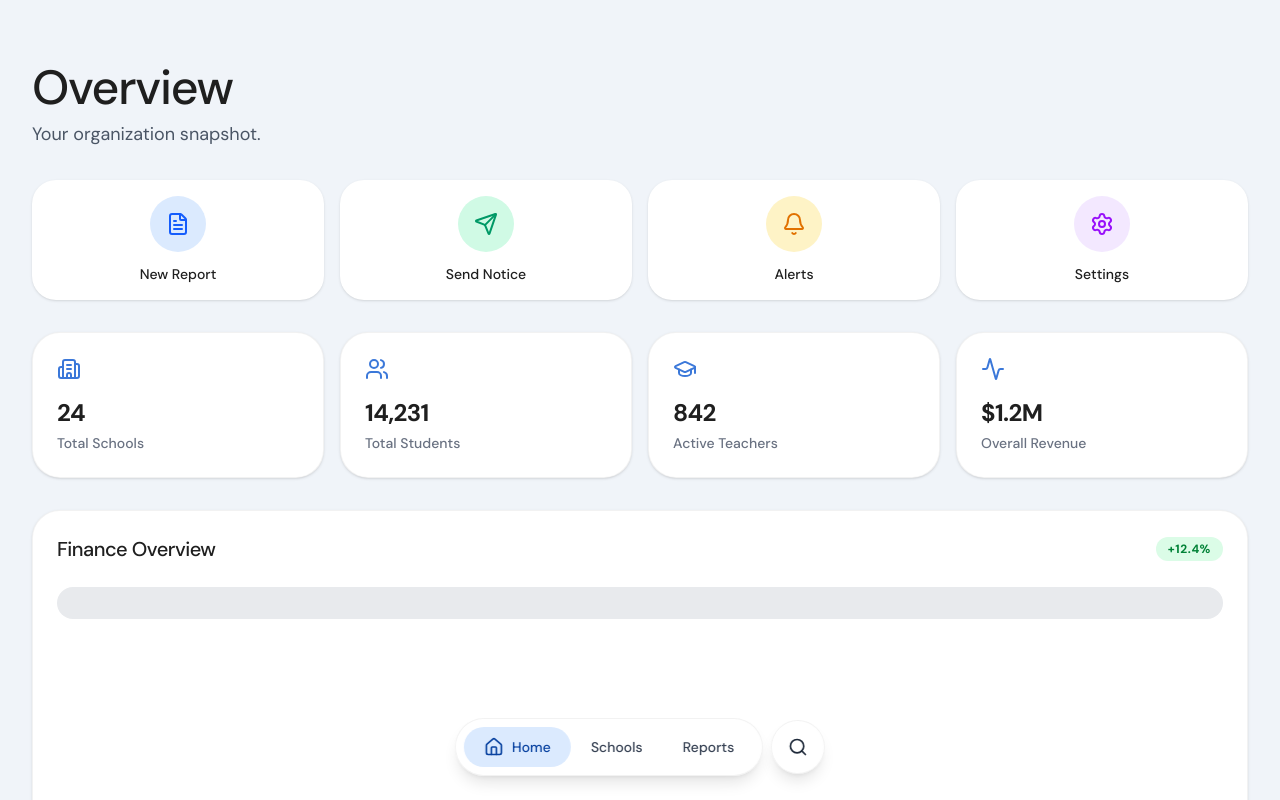
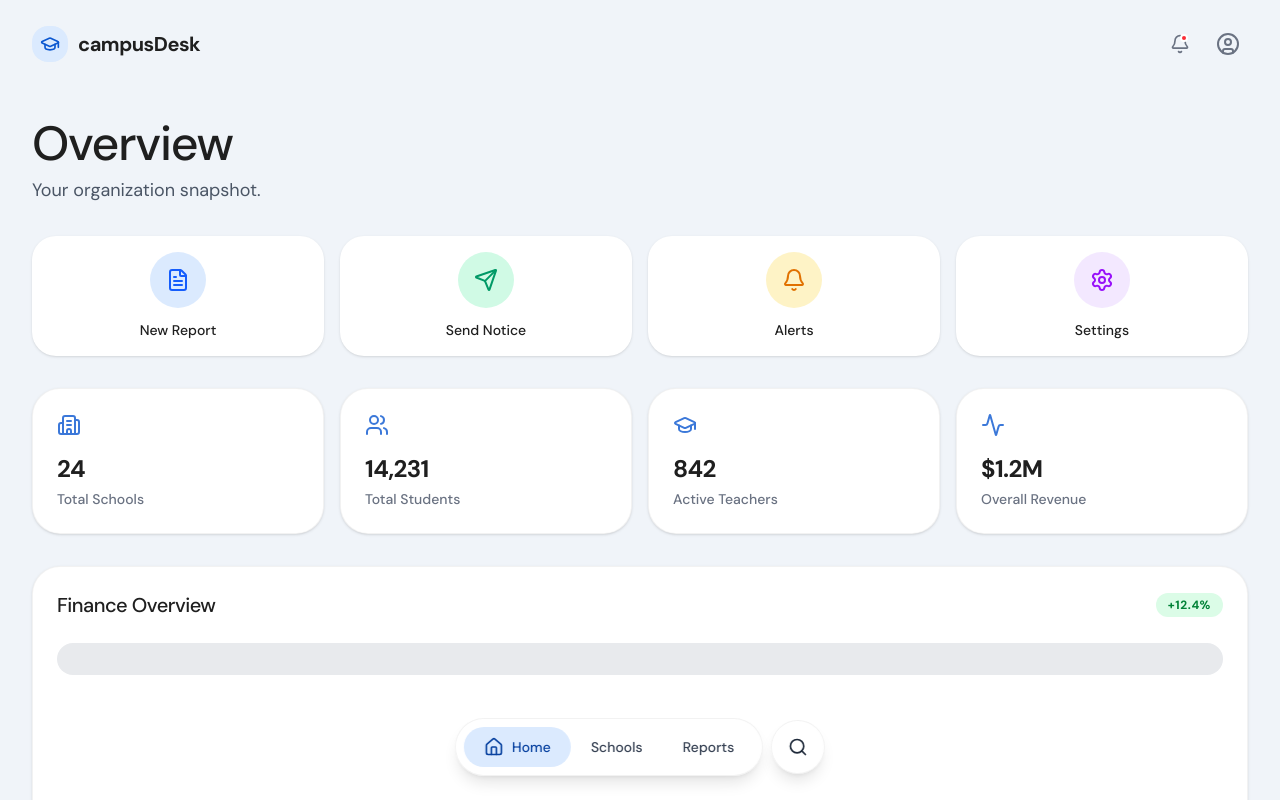
Before and after one commit to ubadha-kaif-work/campusDesk, a Next.js app: page /parent-company in a window 1280 px wide. Shown: the top 800 px of the page. Built offline with nearby package versions, Linux system fonts and the light colour scheme.

Commit message:
feat: add dynamic top navigation bar to dashboard layout

```diff
--- a/src/app/parent-company/layout.tsx
+++ b/src/app/parent-company/layout.tsx
@@ -1,10 +1,12 @@
 import { ReactNode } from "react";
 import { BottomNavbar } from "@/components/layout/BottomNavbar";
+import { TopNavbar } from "@/components/layout/TopNavbar";
 
 export default function ParentCompanyLayout({ children }: { children: ReactNode }) {
     return (
         <div className="min-h-screen pb-32">
-            <main className="max-w-7xl mx-auto p-4 sm:p-6 lg:p-8 pt-8 lg:pt-12">
+            <TopNavbar />
+            <main className="max-w-7xl mx-auto p-4 sm:p-6 lg:p-8 pt-4">
                 {children}
             </main>
             <BottomNavbar />
--- /dev/null
+++ b/src/components/layout/TopNavbar.tsx
@@ -0,0 +1,35 @@
+"use client";
+
+import { Bell, CircleUser, GraduationCap } from "lucide-react";
+import Link from "next/link";
+import { motion } from "framer-motion";
+
+export function TopNavbar() {
+    return (
+        <motion.nav
+            initial={{ opacity: 0, y: -20 }}
+            animate={{ opacity: 1, y: 0 }}
+            className="w-full bg-transparent px-4 sm:px-6 lg:px-8 pt-6 pb-2 flex justify-between items-center max-w-7xl mx-auto"
+        >
+            {/* Left side: Logo & Name */}
+            <Link href="/parent-company" className="flex items-center gap-2.5 group">
+                <div className="p-2 bg-primary-100 dark:bg-primary-900/30 text-primary-600 dark:text-primary-400 rounded-2xl group-hover:scale-105 transition-transform duration-200">
+                    <GraduationCap className="w-5 h-5 text-current" />
+                </div>
+                <span className="text-xl font-bold tracking-tight text-foreground">campusDesk</span>
+            </Link>
+
+            {/* Right side: Notifications & Profile */}
+            <div className="flex items-center gap-2">
+                <button className="p-2.5 text-gray-500 hover:text-foreground hover:bg-surface-container rounded-full transition-colors relative" title="Notifications">
+                    <Bell className="w-5 h-5 text-current" />
+                    {/* Unread notification badge */}
+                    <span className="absolute top-2.5 right-3 w-2 h-2 bg-red-500 rounded-full border-2 border-surface"></span>
+                </button>
+                <button className="p-2 text-gray-500 hover:text-foreground hover:bg-surface-container rounded-full transition-colors" title="Profile">
+                    <CircleUser className="w-6 h-6 text-current" />
+                </button>
+            </div>
+        </motion.nav>
+    );
+}
```
